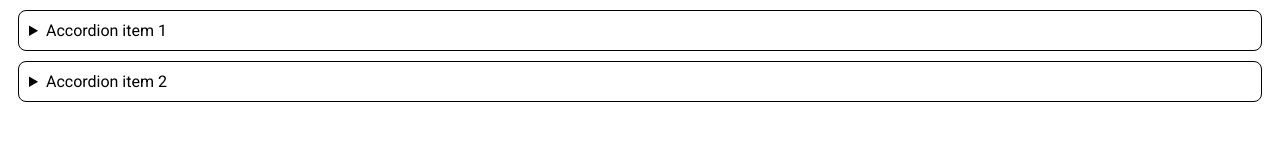
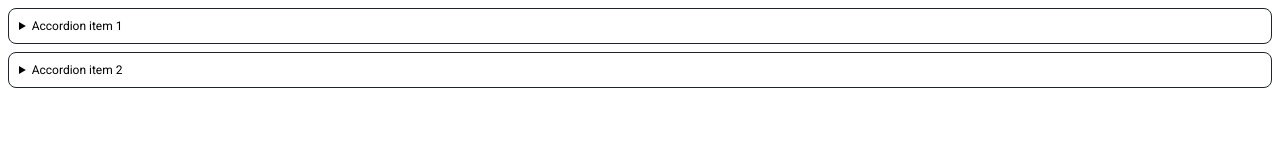
Before and after one commit to js-tasks-ru/htmlcss-20220616_fed-sav, a website: page 03-lection1/02-accordion/index.html in a window 1280 px wide. Drawn offline with Linux system fonts and the light colour scheme.

Commit message:
внесены правки в аккордеон согласно ревью

```diff
--- a/03-lection1/02-accordion/accordion.css
+++ b/03-lection1/02-accordion/accordion.css
@@ -1,19 +1,15 @@
-.accordion {
-    display: block;
-    padding: 10px;
-    border: solid black 1px;
-    border-radius: 8px;
-    margin: 10px;
-}
-
 .accordion__summary::-webkit-details-marker {
     display: none;
 }
 
-.accordion__item {
+.accordion_item {
+    display: block;
     margin-bottom: 8px;
-    border: solid black 1px;
+    border: solid var(--black) 1px;
     border-radius: 8px;
+    padding: 10px;
+    font-size: 12px;
+    text-align: justify;
 }
 
 .accordion__item:last-child {
--- a/03-lection1/02-accordion/index.html
+++ b/03-lection1/02-accordion/index.html
@@ -6,7 +6,8 @@
         <link rel="stylesheet" href="./accordion.css">
     </head>
     <body>
-        <details class="accordion accordion_item">
+        <div class="accordion">
+            <details class="accordion_item">
                 <summary class="accordion_summary">
                     Accordion item 1
                 </summary>
@@ -15,14 +16,14 @@
                 </p>
             </details>
 
-        <details class="accordion">
-            <summary class="accordion_item accordion_summary">
+            <details class="accordion_item">
+                <summary class="accordion_summary">
                     Accordion item 2
                 </summary>
-            <p class="accordion_item_content">
+                <p class="accordion_content">
                     Lorem ipsum dolor sit amet consectetur adipisicing elit. Beatae placeat eligendi magnam obcaecati. Id, ex ratione temporibus aliquid rem maiores optio alias hic distinctio iure unde a architecto expedita pariatur!
                 </p>
             </details>
-
+        </div>
     </body>
 </html>
```
Lines whose indentation alone changed are shown as unchanged.
